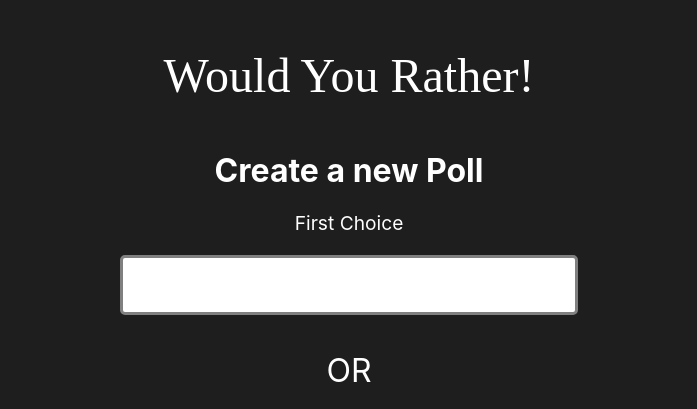
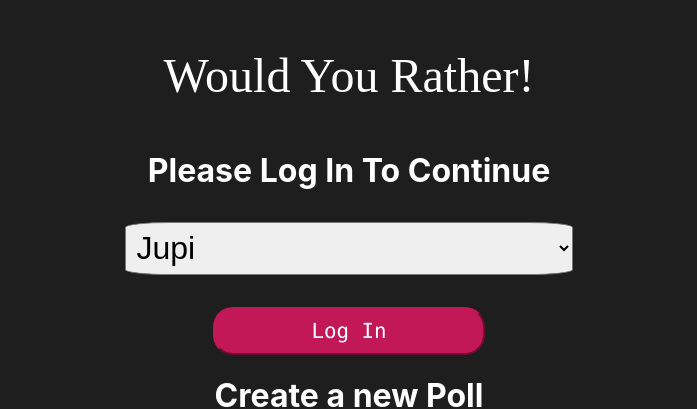
Before and after one commit to Jupi2051/would-you-rather, a React (Create React App) app: page / in a window 1280 px wide. Shown: the top 409 px of the page, without its empty margins (291-988 px from the left). Built offline with nearby package versions, Linux system fonts and the light colour scheme.

Commit message:
Added Basic Log In panel & and finishing touches on UI

```diff
--- a/src/App.js
+++ b/src/App.js
@@ -3,22 +3,19 @@ import NewQuestion from './Components/NewQuestion';
 import QuestionsList from "./Components/QuestionsList";
 import AnswerableQuestion from './Components/AnswerableQuestion';
 import Leaderboard from './Components/Leaderboard';
+import LoginPanel from "./Components/LoginPanel"
 
 function App()
 {
   return (
     <div>
         <p className="MainTitle">Would You Rather!</p>
+
+        <LoginPanel />
         <NewQuestion />
-        <br/>
-        <br/>
+        <AnswerableQuestion />
+        <Leaderboard />
         <QuestionsList />
-        <br/>
-        <br/>
-        <Leaderboard />
-        <br/>
-        <br/>
-        <AnswerableQuestion />
     </div>
   );
 }
--- a/src/Components/LoginPanel.js
+++ b/src/Components/LoginPanel.js
@@ -1,18 +1,20 @@
 import React, { Component } from "react";
+import "../Styles/LoginPanel.css";
 
 class LoginPanel extends Component
 {
     render()
     {
         return(
-            <div>
+            <div className="LoginPanel">
+                <h1>Please Log In To Continue</h1>
                 <form>
-                    <select name="User">
-                        <option value="User1"/>
-                        <option value="User2"/>
-                        <option value="User3"/>
+                    <select name="User" className="UserSelect">
+                        <option value="User1">Jupi</option>
+                        <option value="User2">Seth</option>
+                        <option value="User3">Owah</option>
                     </select>
-                    <button>Log In</button>
+                    <button className="LoginButton">Log In</button>
                 </form>
             </div>
         );
--- /dev/null
+++ b/src/Styles/LoginPanel.css
@@ -0,0 +1,55 @@
+.LoginPanel
+{
+    width: 50%;
+    display: block;
+    margin: 0 auto;
+}
+
+.UserSelect
+{
+    display: block;
+    width: 70%;
+    margin: 5% auto;
+    border-radius: 10%;
+    padding: 1%;
+    font-size: 2em;
+}
+
+.LoginPanel h1
+{
+    display: block;
+    text-align: center;
+    color: var(--TextPrimaryColor);
+}
+
+.LoginButton
+{
+    display: block;
+    margin: 0 auto;
+    transition-duration: 0.1s;
+    background-color: var(--FundamentalSeconary);
+    color: var(--TextPrimaryColor);
+    border-color: var(--FundamentalSeconary);
+    border-radius: 20px;
+    border-width: 200%;
+    font-family: 'Menlo';
+    font-size: 1.3em;
+    padding: 10px 15%;
+    cursor: pointer;
+}
+
+.LoginButton:hover
+{
+    display: block;
+    margin: 0 auto;
+    transition-duration: 0.1s;
+    background-color: var(--FundamentalPriamry);
+    color: var(--TextPrimaryColor);
+    border-color: var(--FundamentalPriamry);
+    border-radius: 20px;
+    border-width: 200%;
+    font-family: 'Menlo';
+    font-size: 1.3em;
+    padding: 10px 15%;
+    cursor: pointer;
+}
```
